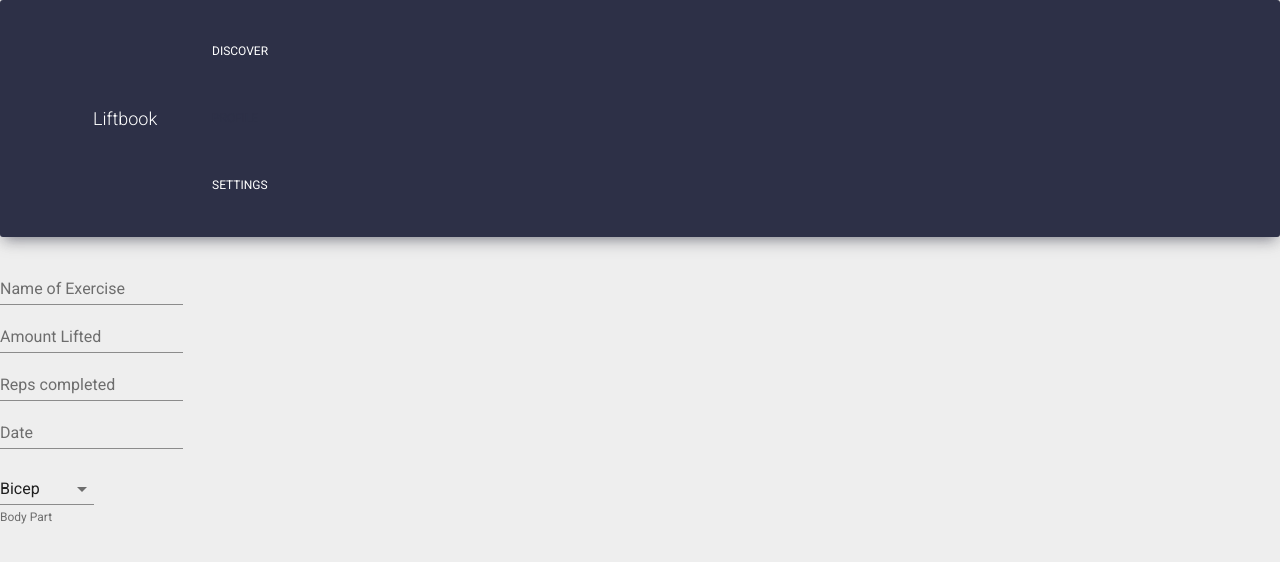
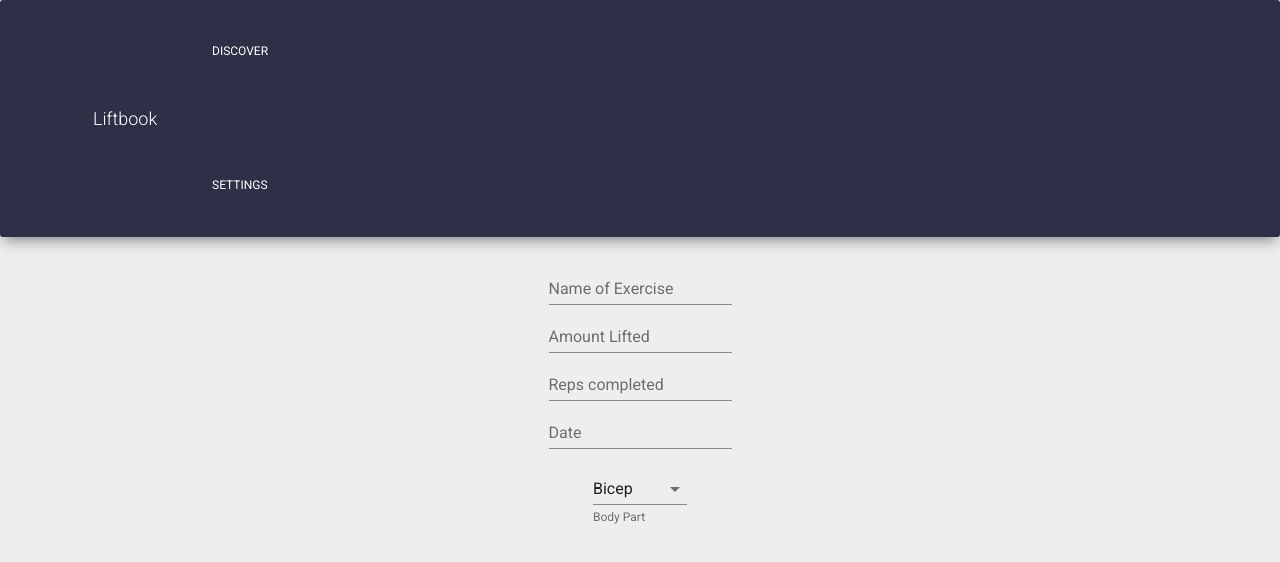
Before and after one commit to liftbook/liftbook-fe, a React (Create React App) app: page /add in a window 1280 px wide. Shown: the top 562 px of the page. Built offline with nearby package versions, Linux system fonts and the light colour scheme; what react-google-maps would draw is missing.

Commit message:
add add.css

```diff
--- /dev/null
+++ b/src/Add.css
@@ -0,0 +1,3 @@
+form {
+    text-align: center;
+}
--- a/src/Add.js
+++ b/src/Add.js
@@ -1,4 +1,5 @@
 import React, { Component } from "react";
+import "./Add.css";
 
 import withStyles from "@material-ui/core/styles/withStyles";
 import FormControl from "@material-ui/core/FormControl";
@@ -22,6 +23,10 @@
 import FormHelperText from "@material-ui/core/FormHelperText";
 
 import Select from "@material-ui/core/Select";
+
+const formStyle = {
+  color: "green"
+};
 
 export default class Add extends Component {
   render() {
```
